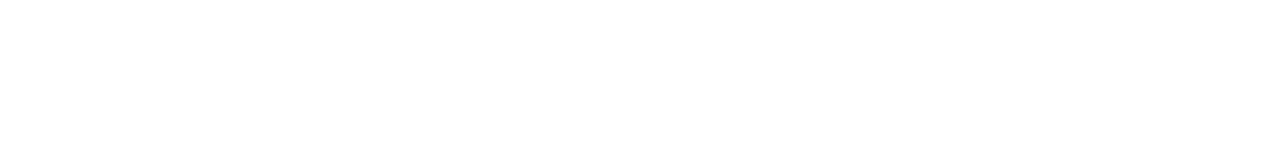
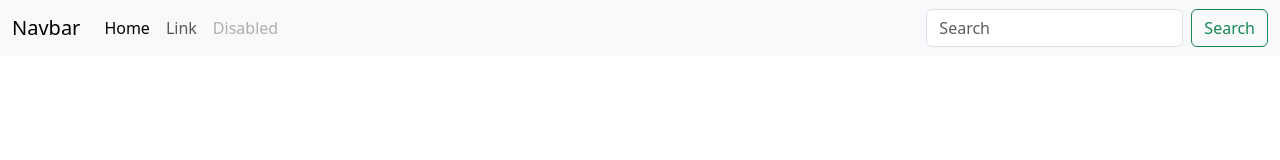
Before and after one commit to trevornei/week-10-coding-assignment, a website: page index.html in a window 1280 px wide. Drawn offline with nearby package versions, Linux system fonts and the light colour scheme.

Commit message:
Added link and script elements for bootstrap, index.html has boilerplate nav now, and landing page section two has an image overlay.

```diff
--- a/index.html
+++ b/index.html
@@ -4,8 +4,51 @@
     <meta charset="UTF-8">
     <meta name="viewport" content="width=device-width, initial-scale=1.0">
     <title>W10 Coding Assignment - SubmitFlow</title>
+    <link href="https://cdn.jsdelivr.net/npm/bootstrap@5.3.1/dist/css/bootstrap.min.css" rel="stylesheet" integrity="sha384-4bw+/aepP/YC94hEpVNVgiZdgIC5+VKNBQNGCHeKRQN+PtmoHDEXuppvnDJzQIu9" crossorigin="anonymous">
 </head>
 <body>
+    <!--Nav-->
+    <nav class="navbar navbar-expand-lg bg-body-tertiary">
+        <div class="container-fluid">
+          <button class="navbar-toggler" type="button" data-bs-toggle="collapse" data-bs-target="#navbarTogglerDemo03" aria-controls="navbarTogglerDemo03" aria-expanded="false" aria-label="Toggle navigation">
+            <span class="navbar-toggler-icon"></span>
+          </button>
+          <a class="navbar-brand" href="#">Navbar</a>
+          <div class="collapse navbar-collapse" id="navbarTogglerDemo03">
+            <ul class="navbar-nav me-auto mb-2 mb-lg-0">
+              <li class="nav-item">
+                <a class="nav-link active" aria-current="page" href="#">Home</a>
+              </li>
+              <li class="nav-item">
+                <a class="nav-link" href="#">Link</a>
+              </li>
+              <li class="nav-item">
+                <a class="nav-link disabled" aria-disabled="true">Disabled</a>
+              </li>
+            </ul>
+            <form class="d-flex" role="search">
+              <input class="form-control me-2" type="search" placeholder="Search" aria-label="Search">
+              <button class="btn btn-outline-success" type="submit">Search</button>
+            </form>
+          </div>
+        </div>
+      </nav>
+    <!--Hero-->
 
+
+    <!--Landing Page Section 2-->
+    <!-- Card with an image as a background.
+        <div class="card text-bg-dark">
+        <img src="..." class="card-img" alt="...">
+        <div class="card-img-overlay">
+          <h5 class="card-title">Card title</h5>
+          <p class="card-text">This is a wider card with supporting text below as a natural lead-in to additional content. This content is a little bit longer.</p>
+          <p class="card-text"><small>Last updated 3 mins ago</small></p>
+        </div>
+      </div>   -->
+
+    <!--Footer-->
+
+    <script src="https://cdn.jsdelivr.net/npm/bootstrap@5.3.1/dist/js/bootstrap.bundle.min.js" integrity="sha384-HwwvtgBNo3bZJJLYd8oVXjrBZt8cqVSpeBNS5n7C8IVInixGAoxmnlMuBnhbgrkm" crossorigin="anonymous"></script>
 </body>
 </html>
```
Also changed, not shown: README.md.
